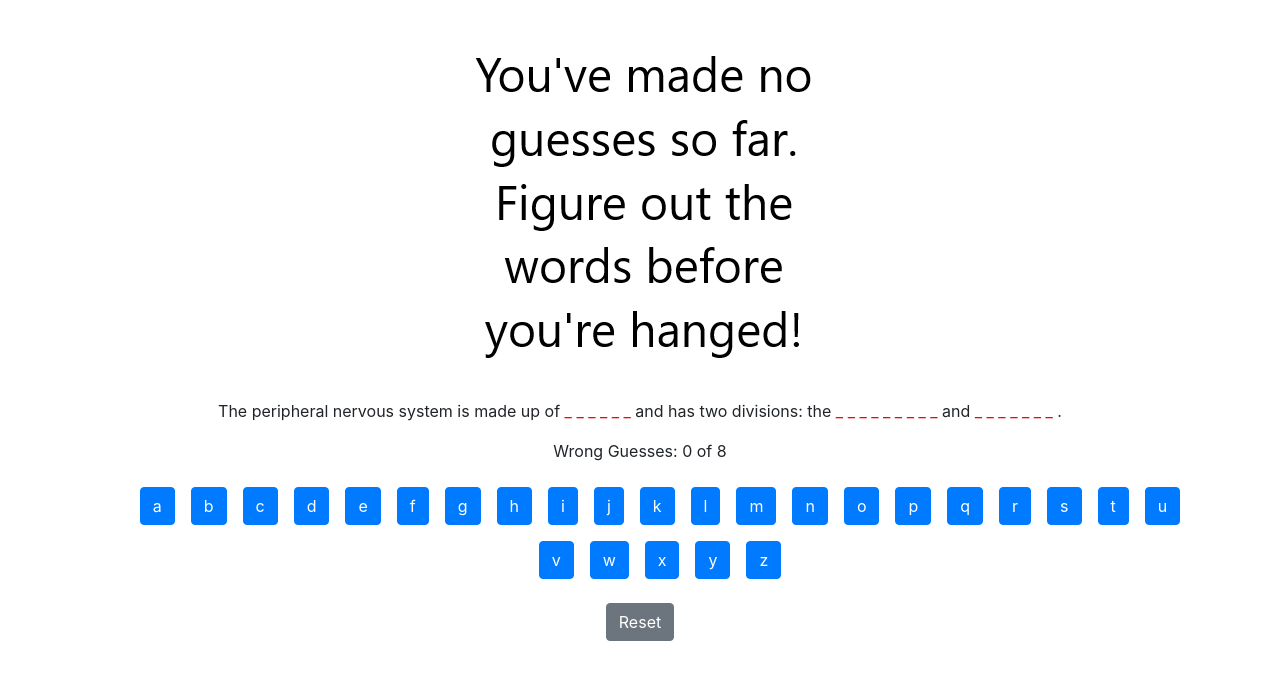
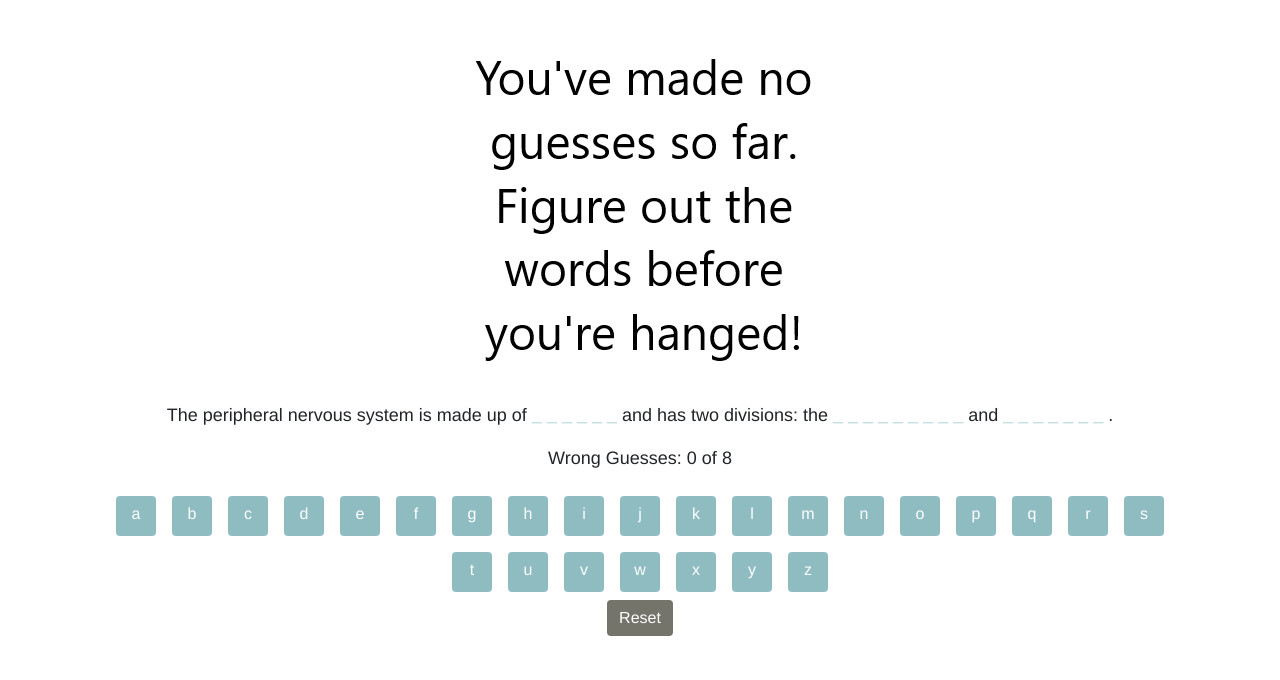
Before and after one commit to dsandeep97/Animations-in-Stress-Learning-Content, a plain HTML site: page Hangman/index.html in a window 1280 px wide. Shown: the part 70-750 px from the top of the page. Drawn offline with Linux system fonts and the light colour scheme.

Commit message:
started hangman CSS

```diff
--- a/Hangman/css/style.css
+++ b/Hangman/css/style.css
@@ -1,3 +1,40 @@
+:root {
+    --banner-blue: #8EBCC1;
+    --banner-gray: #74746B;
+}
+
+body  {
+    font-family: "HelveticaNeue-Light", "Helvetica Neue Light", "Helvetica Neue", Helvetica, Arial, "Lucida Grande", sans-serif;
+    font-size: 18px;
+    position: relative;
+    background-color: white;
+}
+
+#hangmanPic {
+    max-width: 50%;
+    height: auto;
+}
+
+#letters {
+    padding: 0;
+    margin: 0;
+}
+
+#letters li {
+    background-color: var(--banner-blue);
+    border:none;
+    width:40px;
+    height: 40px;
+    margin: 10px 10px 10px 10px;
+}
+
+#reset {
+    background-color: var(--banner-gray);
+    border:none;
+}
+
 .word {
-    color:red;
+    color: var(--banner-blue);
+    white-space: nowrap;
+    font-weight: bold;
 }
--- a/Hangman/index.html
+++ b/Hangman/index.html
@@ -17,9 +17,9 @@
 
         <!-- Stylesheets -->
         <link href="./css/boostrap/bootstrap.min.css" rel="stylesheet">
-        <link href="css/style.css" rel="stylesheet">
+        <link href="./css/style.css" rel="stylesheet">
     </head>
-    <body style="background-color: transparent;">
+    <body>
         <div class="container">
             <h1 class="text-center">Hangman</h1>
             <br>
--- a/Hangman/js/hangman.js
+++ b/Hangman/js/hangman.js
@@ -61,7 +61,6 @@ window.onload = function() {
         });
         sentence_display.innerHTML = sentence;
         word_displays = document.getElementsByClassName('word');
-        console.log(answer_map);
     }
 
     /* generate buttons for each alphabetical letter to allow guessing */
@@ -81,7 +80,8 @@ window.onload = function() {
     function handleGuess(event) {
         var button = event.target;
         var letter = button.innerText;
-        button.disabled = true;
+        button.className += " disabled";
+        button.onclick = null;
         /* correct guess */
         if (answer_map.get(letter) != undefined) {
             guess_map.set("right",guess_map.get("right")+1);
@@ -99,7 +99,6 @@ window.onload = function() {
         } else {
             guess_map.set("wrong",guess_map.get("wrong")+1);
             wrong_guesses.innerHTML = guess_map.get("wrong");
-            console.log(wrong_guesses.innerHTML);
             if (guess_map.get("wrong") == guess_map.get("total")) {
                 hangman_picture.src = "./img/lose.png";
                 letter_buttons.innerHTML = "You lose. Click Reset to try again!";
```
Also changed, not shown: Hangman/package.json (deleted, +0 -22 lines), 1 other file.
